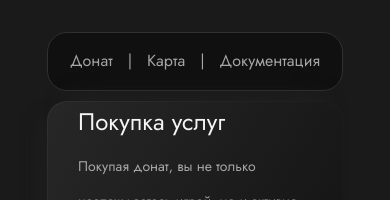
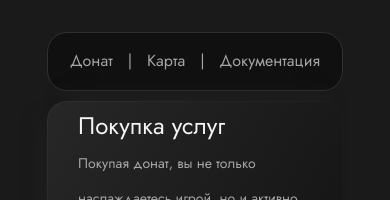
Before and after one commit to Yacheru/infinity-mc, a React (Vite) app in the folder frontend/: page / in a window 390 px wide. Shown: the top 200 px of the page. Built offline with nearby package versions, Linux system fonts and the light colour scheme.

Commit message:
adaptation v1.25

```diff
--- a/frontend/src/components/donate/aside/aside.css
+++ b/frontend/src/components/donate/aside/aside.css
@@ -67,5 +67,6 @@
     }
     .aside__title {
         font-size: 24px;
+        margin-bottom: 8px;
     }
 }
```
